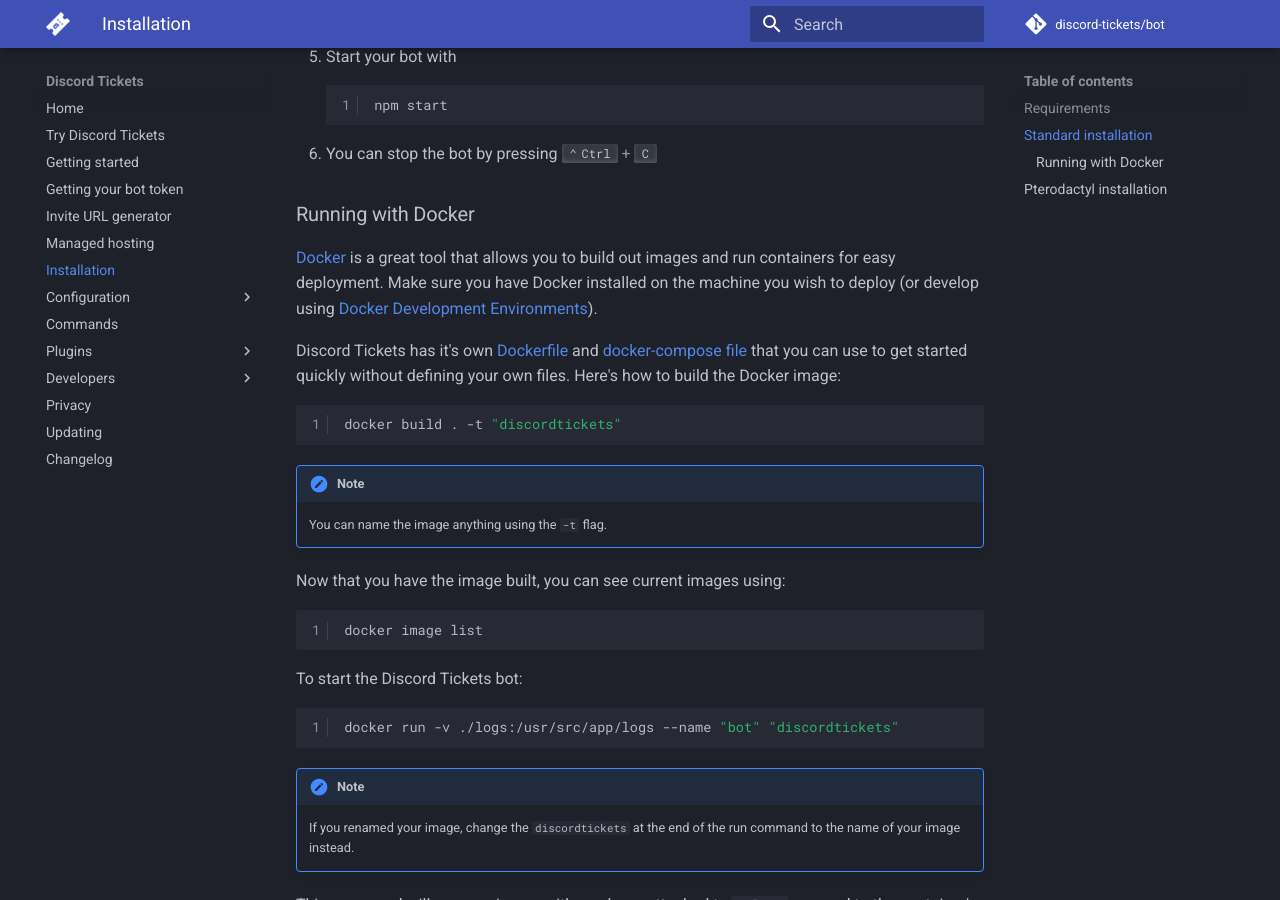
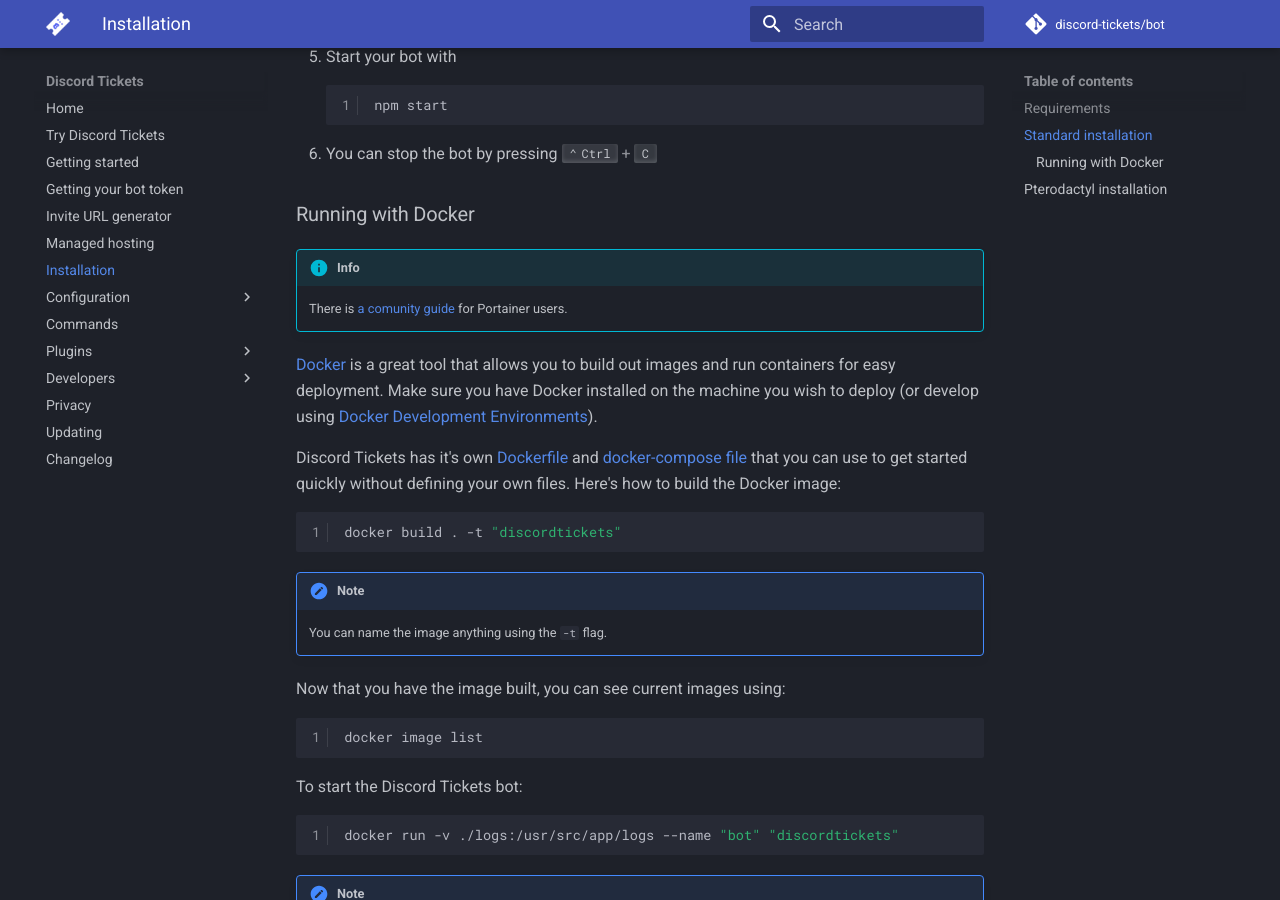
Before and after one commit to discord-tickets/docs, an MkDocs documentation site: the page built from docs/installation.md, in a window 1280 px wide and 900 px high, scrolled down 1231 px. Built offline with MkDocs 1.6.1 and Material for MkDocs 9.7.7, drawn with Linux system fonts in a browser that asks for light colours; emoji names are drawn with the system emoji font; comment, search, counter and statistics services are not loaded.

Commit message:
Update installation.md

```diff
--- a/docs/installation.md
+++ b/docs/installation.md
@@ -46,6 +46,9 @@
 6. You can stop the bot by pressing ++ctrl+c++
 
 ### Running with Docker
+
+!!! info
+	There is [a comunity guide](https://wiki.foxco-network.de/en/docker-portainer/install-discord-tickets-bot) for Portainer users.
 
 [Docker](https://www.docker.com/) is a great tool that allows you to build out images and run containers for easy deployment. Make sure you have Docker installed on the machine you wish to deploy (or develop using [Docker Development Environments](https://docs.docker.com/desktop/dev-environments/)).
 
```
